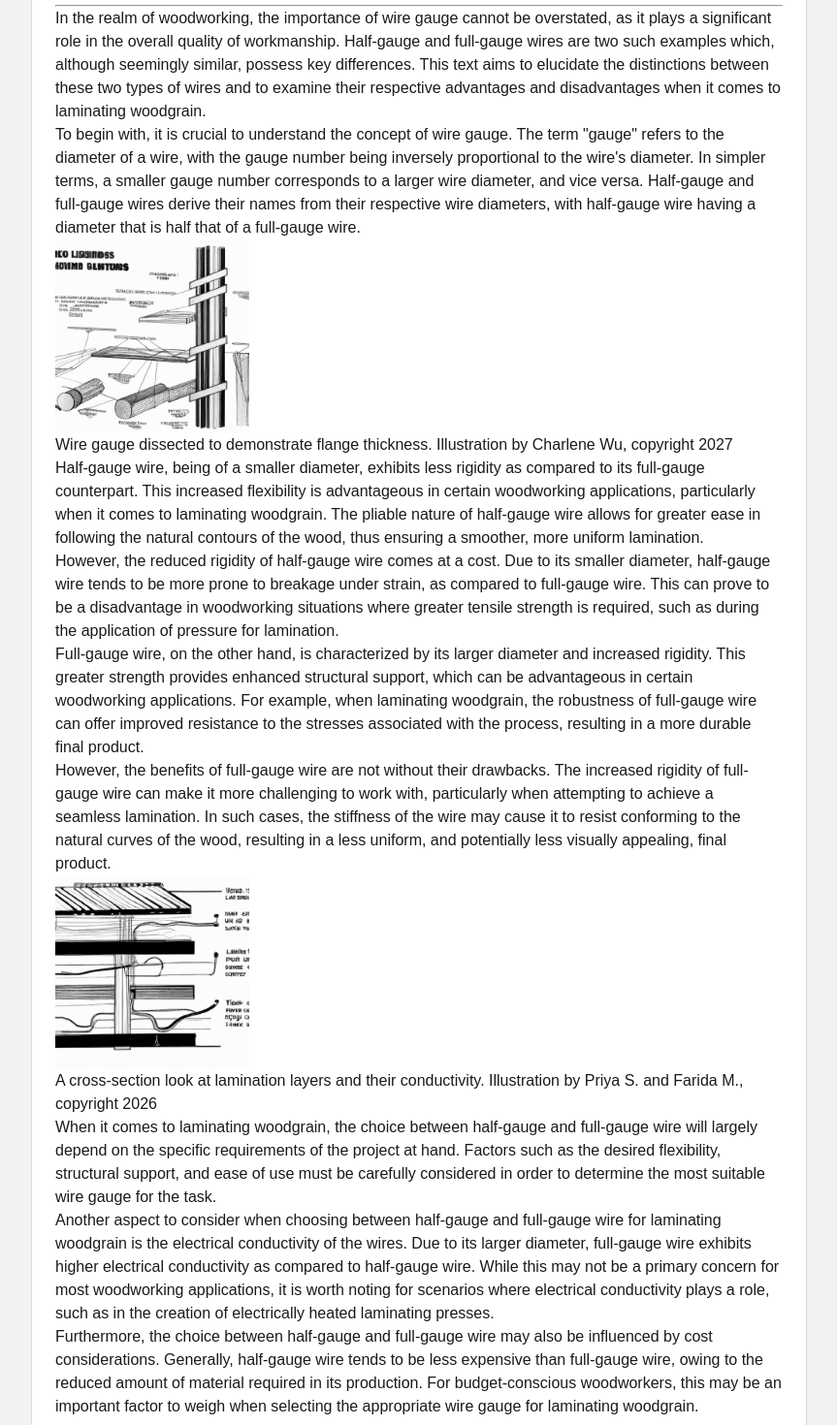
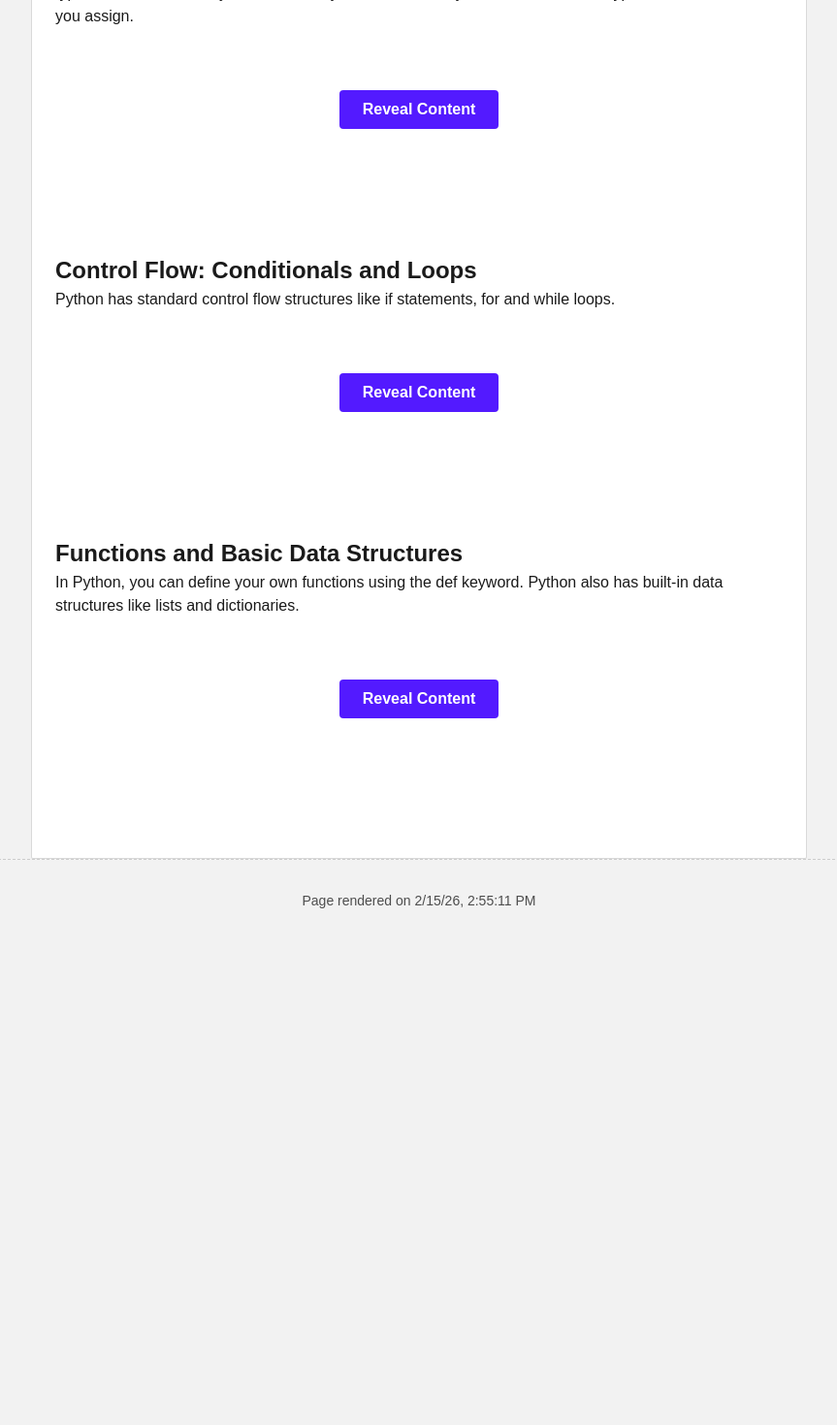
Before and after one commit to paulichdom/joy-of-next-playground, a Next.js app: page / in a window 1280 px wide. Shown: the part 160-1630 px from the top of the page at 97% size, without its empty margins (208-1071 px from the left). After the commit the page ends 1132 px from the top, so only its background shows below. Built offline with nearby package versions, Linux system fonts and the light colour scheme.

Commit message:
feat: compose snippet client component

```diff
--- /dev/null
+++ b/app/components/Snippet.tsx
@@ -0,0 +1,23 @@
+"use client";
+import React from "react";
+
+type SnippetProps = {
+  children: React.ReactNode;
+};
+
+const Snippet: React.FC<SnippetProps> = ({ children }) => {
+  const [showSnippet, settShowSnippet] = React.useState(false);
+  return (
+    <>
+      {showSnippet ? (
+        children
+      ) : (
+        <div className="reveal">
+          <button onClick={() => settShowSnippet(true)}>Reveal Content</button>
+        </div>
+      )}
+    </>
+  );
+};
+
+export default Snippet;
--- a/app/page.tsx
+++ b/app/page.tsx
@@ -1,114 +1,94 @@
-import Image from "next/image";
+import { Code } from "bright";
 import { MainWrapper } from "./components/MainWrapper";
+import Snippet from "./components/Snippet";
+
+Code.theme = 'github-dark'
 
 function Home() {
   return (
     <MainWrapper>
-      <h1>
-        Exploring the trade-offs with half-gauge vs. full-gauge wire in
-        laminated woodworking
-      </h1>
-      <h2>By Saanvi Agarwal and Vera Chauhan</h2>
-      <hr />
+      <h1>Introduction to Python</h1>
+      <h2>Variables and Basic Data Types</h2>
       <p>
-        In the realm of woodworking, the importance of wire gauge cannot be
-        overstated, as it plays a significant role in the overall quality of
-        workmanship. Half-gauge and full-gauge wires are two such examples
-        which, although seemingly similar, possess key differences. This text
-        aims to elucidate the distinctions between these two types of wires and
-        to examine their respective advantages and disadvantages when it comes
-        to laminating woodgrain.
+        Python is a high-level, interpreted programming language. In Python, you
+        don&apos;t need to specify the data type of a variable when you declare
+        it. Python automatically determines the data type based on the value you
+        assign.
       </p>
+
+      <Snippet>
+        <Code lang="py" title="shiny.js" lineNumbers>{FIRST_SNIPPET}</Code>
+      </Snippet>
+
+      <h2>Control Flow: Conditionals and Loops</h2>
       <p>
-        To begin with, it is crucial to understand the concept of wire gauge.
-        The term &quot;gauge&quot; refers to the diameter of a wire, with the
-        gauge number being inversely proportional to the wire&apos;s diameter.
-        In simpler terms, a smaller gauge number corresponds to a larger wire
-        diameter, and vice versa. Half-gauge and full-gauge wires derive their
-        names from their respective wire diameters, with half-gauge wire having
-        a diameter that is half that of a full-gauge wire.
+        Python has standard control flow structures like if statements, for and
+        while loops.
       </p>
-      <figure>
-        <Image
-          width={200}
-          height={200}
-          src="/figure-a.png"
-          alt="A gibberish illustration"
-        />
-        <figcaption>
-          Wire gauge dissected to demonstrate flange thickness. Illustration by
-          Charlene Wu, copyright 2027
-        </figcaption>
-      </figure>
+
+      <Snippet>
+        <Code>{FIRST_SNIPPET}</Code>
+      </Snippet>
+
+      <h2>Functions and Basic Data Structures</h2>
+
       <p>
-        Half-gauge wire, being of a smaller diameter, exhibits less rigidity as
-        compared to its full-gauge counterpart. This increased flexibility is
-        advantageous in certain woodworking applications, particularly when it
-        comes to laminating woodgrain. The pliable nature of half-gauge wire
-        allows for greater ease in following the natural contours of the wood,
-        thus ensuring a smoother, more uniform lamination.
+        In Python, you can define your own functions using the def keyword.
+        Python also has built-in data structures like lists and dictionaries.
       </p>
-      <p>
-        However, the reduced rigidity of half-gauge wire comes at a cost. Due to
-        its smaller diameter, half-gauge wire tends to be more prone to breakage
-        under strain, as compared to full-gauge wire. This can prove to be a
-        disadvantage in woodworking situations where greater tensile strength is
-        required, such as during the application of pressure for lamination.
-      </p>
-      <p>
-        Full-gauge wire, on the other hand, is characterized by its larger
-        diameter and increased rigidity. This greater strength provides enhanced
-        structural support, which can be advantageous in certain woodworking
-        applications. For example, when laminating woodgrain, the robustness of
-        full-gauge wire can offer improved resistance to the stresses associated
-        with the process, resulting in a more durable final product.
-      </p>
-      <p>
-        However, the benefits of full-gauge wire are not without their
-        drawbacks. The increased rigidity of full-gauge wire can make it more
-        challenging to work with, particularly when attempting to achieve a
-        seamless lamination. In such cases, the stiffness of the wire may cause
-        it to resist conforming to the natural curves of the wood, resulting in
-        a less uniform, and potentially less visually appealing, final product.
-      </p>
-      <figure>
-        <Image
-          width={200}
-          height={200}
-          src="/figure-b.png"
-          alt="A gibberish illustration"
-        />
-        <figcaption>
-          A cross-section look at lamination layers and their conductivity.
-          Illustration by Priya S. and Farida M., copyright 2026
-        </figcaption>
-      </figure>
-      <p>
-        When it comes to laminating woodgrain, the choice between half-gauge and
-        full-gauge wire will largely depend on the specific requirements of the
-        project at hand. Factors such as the desired flexibility, structural
-        support, and ease of use must be carefully considered in order to
-        determine the most suitable wire gauge for the task.
-      </p>
-      <p>
-        Another aspect to consider when choosing between half-gauge and
-        full-gauge wire for laminating woodgrain is the electrical conductivity
-        of the wires. Due to its larger diameter, full-gauge wire exhibits
-        higher electrical conductivity as compared to half-gauge wire. While
-        this may not be a primary concern for most woodworking applications, it
-        is worth noting for scenarios where electrical conductivity plays a
-        role, such as in the creation of electrically heated laminating presses.
-      </p>
-      <p>
-        Furthermore, the choice between half-gauge and full-gauge wire may also
-        be influenced by cost considerations. Generally, half-gauge wire tends
-        to be less expensive than full-gauge wire, owing to the reduced amount
-        of material required in its production. For budget-conscious
-        woodworkers, this may be an important factor to weigh when selecting the
-        appropriate wire gauge for laminating woodgrain.
-      </p>
+
+      <Snippet>
+        <Code>{FIRST_SNIPPET}</Code>
+      </Snippet>
     </MainWrapper>
   );
 }
 
+const FIRST_SNIPPET = `\
+# This is a comment. Python ignores anything after the # symbol
+name = "John Doe"  # This is a string
+age = 30  # This is an integer
+height = 5.9  # This is a floating point number
+
+# Let's print these out
+print("Name:", name)
+print("Age:", age)
+print("Height:", height)\
+`;
+const SECOND_SNIPPET = `\
+# If statement
+if age > 18:
+    print(name, "is an adult.")
+else:
+    print(name, "is a minor.")
+
+# For loop
+for i in range(5):  # range(5) generates numbers from 0 to 4
+    print(i)
+
+# While loop
+count = 0
+while count < 5:
+    print(count)
+    count += 1  # This is the same as 'count = count + 1'\
+`;
+const THIRD_SNIPPET = `\
+# Define a function
+def greet(name):
+    return "Hello, " + name
+
+# Call the function
+print(greet("John Doe"))
+
+# List
+fruits = ["apple", "banana", "cherry"]
+for fruit in fruits:
+    print(fruit)
+
+# Dictionary
+person = {"name": "John Doe", "age": 30, "height": 5.9}
+for key, value in person.items():
+    print(key, ":", value)\
+`;
+
 export default Home;
--- a/app/styles.css
+++ b/app/styles.css
@@ -86,3 +86,30 @@ button {
 .censored {
   filter: blur(4px);
 }
+.code-snippet {
+  margin: 2rem -1em 6rem !important;
+  border-radius: 8px !important;
+  background: var(--syntax-bg);
+}
+.code-snippet pre {
+  background: transparent !important;
+}
+
+.reveal {
+  display: flex;
+  justify-content: center;
+  margin: 2rem -1em 6rem !important;
+  padding: 2rem;
+  border-radius: 8px !important;
+  background: var(--syntax-bg);
+}
+.reveal button {
+  color-scheme: dark;
+  font-size: 1rem;
+  padding: 8px 24px;
+  font-weight: 600;
+  background: hsl(255deg 100% 55%);
+  border: none;
+  border-radius: 4px;
+  cursor: pointer;
+}
--- a/package.json
+++ b/package.json
@@ -9,6 +9,7 @@
     "lint": "eslint"
   },
   "dependencies": {
+    "bright": "^1.0.0",
     "next": "16.1.6",
     "react": "19.2.3",
     "react-dom": "19.2.3",
```
Also changed, not shown: app/components/Article.tsx (added, +114 -0 lines), 1 other file (tests, documents, lock files or other folders).
